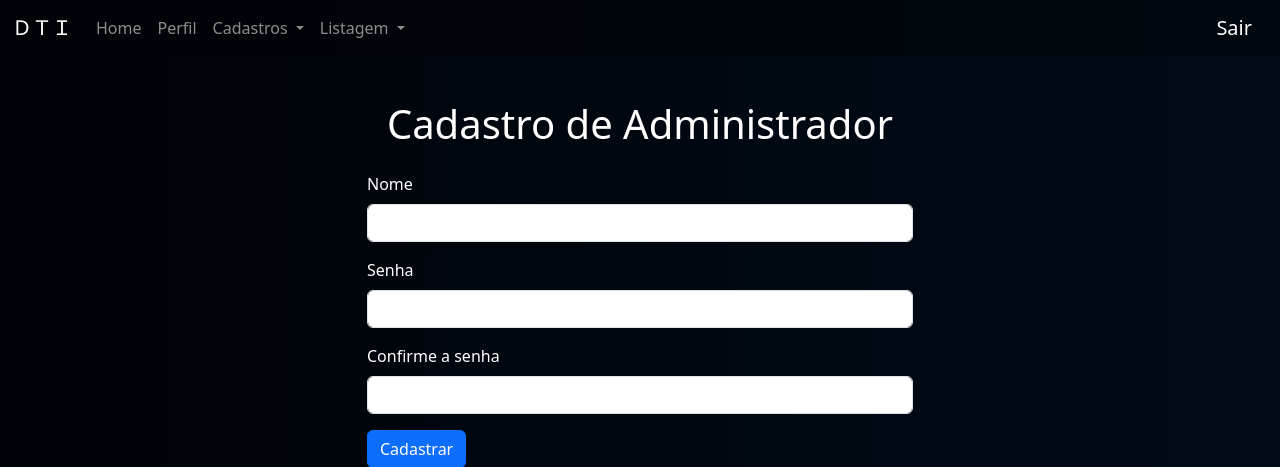
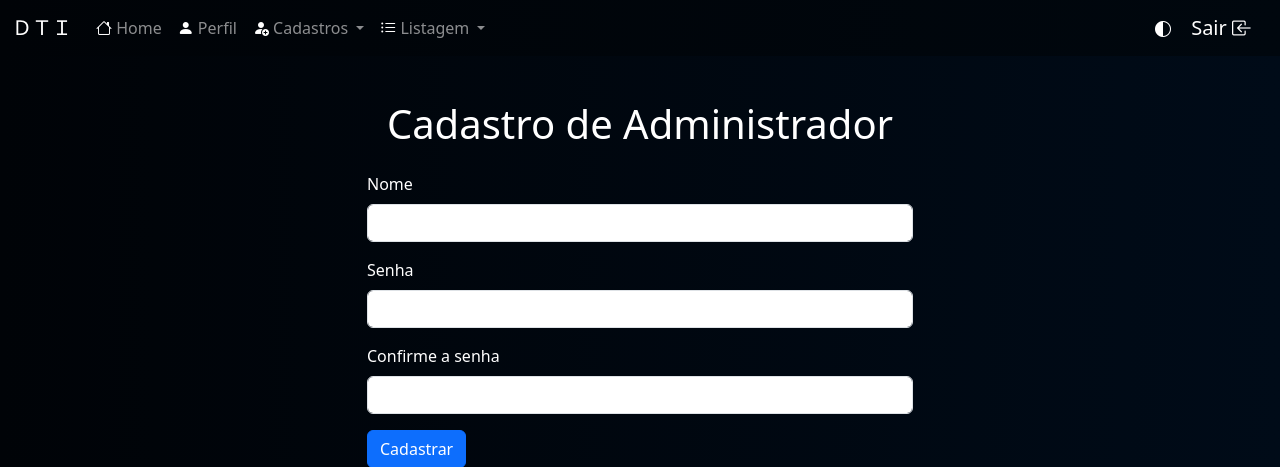
Before and after one commit to joaocuculo/entrega, a PHP site: page /cadastro/cad-adm.php in a window 1280 px wide. Shown: the top 467 px of the page. Run offline with PHP 8.4, Linux system fonts and the light colour scheme; a user stored in the database is signed in.

Commit message:
Add files via upload

```diff
--- a/cadastro/cad-adm.php
+++ b/cadastro/cad-adm.php
@@ -36,6 +36,7 @@
     <meta name="viewport" content="width=device-width, initial-scale=1.0">
     <title>Cadastro de Administrador</title>
     <link href="https://cdn.jsdelivr.net/npm/bootstrap@5.3.3/dist/css/bootstrap.min.css" rel="stylesheet" integrity="sha384-QWTKZyjpPEjISv5WaRU9OFeRpok6YctnYmDr5pNlyT2bRjXh0JMhjY6hW+ALEwIH" crossorigin="anonymous">
+    <link rel="stylesheet" href="https://cdn.jsdelivr.net/npm/bootstrap-icons@1.11.3/font/bootstrap-icons.min.css">
     <script src="https://cdn.jsdelivr.net/npm/bootstrap@5.3.3/dist/js/bootstrap.bundle.min.js" integrity="sha384-YvpcrYf0tY3lHB60NNkmXc5s9fDVZLESaAA55NDzOxhy9GkcIdslK1eN7N6jIeHz" crossorigin="anonymous"></script>
     <script>
         setTimeout(function() {
--- a/cadastro/cad-entrega.php
+++ b/cadastro/cad-entrega.php
@@ -30,6 +30,7 @@
     <meta name="viewport" content="width=device-width, initial-scale=1.0">
     <title>Cadastro de Entrega</title>
     <link href="https://cdn.jsdelivr.net/npm/bootstrap@5.3.3/dist/css/bootstrap.min.css" rel="stylesheet" integrity="sha384-QWTKZyjpPEjISv5WaRU9OFeRpok6YctnYmDr5pNlyT2bRjXh0JMhjY6hW+ALEwIH" crossorigin="anonymous">
+    <link rel="stylesheet" href="https://cdn.jsdelivr.net/npm/bootstrap-icons@1.11.3/font/bootstrap-icons.min.css">
     <script src="https://cdn.jsdelivr.net/npm/bootstrap@5.3.3/dist/js/bootstrap.bundle.min.js" integrity="sha384-YvpcrYf0tY3lHB60NNkmXc5s9fDVZLESaAA55NDzOxhy9GkcIdslK1eN7N6jIeHz" crossorigin="anonymous"></script>
     <script>
         setTimeout(function() {
--- a/cadastro/cad-tecnico.php
+++ b/cadastro/cad-tecnico.php
@@ -22,6 +22,7 @@
     <meta name="viewport" content="width=device-width, initial-scale=1.0">
     <title>Cadastro de Técnicos</title>
     <link href="https://cdn.jsdelivr.net/npm/bootstrap@5.3.3/dist/css/bootstrap.min.css" rel="stylesheet" integrity="sha384-QWTKZyjpPEjISv5WaRU9OFeRpok6YctnYmDr5pNlyT2bRjXh0JMhjY6hW+ALEwIH" crossorigin="anonymous">
+    <link rel="stylesheet" href="https://cdn.jsdelivr.net/npm/bootstrap-icons@1.11.3/font/bootstrap-icons.min.css">
     <script src="https://cdn.jsdelivr.net/npm/bootstrap@5.3.3/dist/js/bootstrap.bundle.min.js" integrity="sha384-YvpcrYf0tY3lHB60NNkmXc5s9fDVZLESaAA55NDzOxhy9GkcIdslK1eN7N6jIeHz" crossorigin="anonymous"></script>
     <script>
         setTimeout(function() {
--- a/cadastro/cad-usuario.php
+++ b/cadastro/cad-usuario.php
@@ -36,6 +36,7 @@
     <meta name="viewport" content="width=device-width, initial-scale=1.0">
     <title>Cadastro de Usuário</title>
     <link href="https://cdn.jsdelivr.net/npm/bootstrap@5.3.3/dist/css/bootstrap.min.css" rel="stylesheet" integrity="sha384-QWTKZyjpPEjISv5WaRU9OFeRpok6YctnYmDr5pNlyT2bRjXh0JMhjY6hW+ALEwIH" crossorigin="anonymous">
+    <link rel="stylesheet" href="https://cdn.jsdelivr.net/npm/bootstrap-icons@1.11.3/font/bootstrap-icons.min.css">
     <script src="https://cdn.jsdelivr.net/npm/bootstrap@5.3.3/dist/js/bootstrap.bundle.min.js" integrity="sha384-YvpcrYf0tY3lHB60NNkmXc5s9fDVZLESaAA55NDzOxhy9GkcIdslK1eN7N6jIeHz" crossorigin="anonymous"></script>
     <script>
         setTimeout(function() {
```
